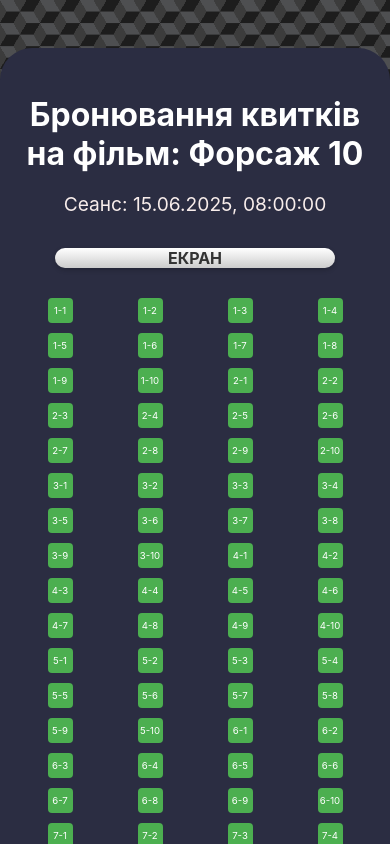
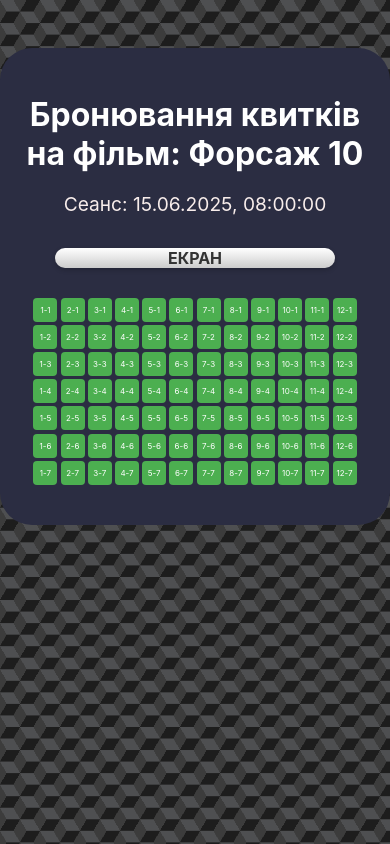
Before and after one commit to Simbobobka/LAB_8_9_10, a React (Create React App) app in the folder cinema-app/: page /booking/1 in a window 390 px wide. Shown: the top 844 px of the page. Built offline with nearby package versions, Linux system fonts and the light colour scheme.

Commit message:
css updates

```diff
--- a/cinema-app/src/App.css
+++ b/cinema-app/src/App.css
@@ -269,17 +269,36 @@
   box-shadow: 0 2px 5px rgba(0,0,0,0.2);
   border-radius: 1rem;
 }
+.cinema-hall {
+  display: flex;
+  flex-direction: column;
+  align-items: center;
+  margin: 20px 0;
+}
+
+.screen {
+  width: 80%;
+  height: 20px;
+  background: linear-gradient(to top, #ccc, #fff);
+  margin-bottom: 30px;
+  text-align: center;
+  font-weight: bold;
+  color: #333;
+  box-shadow: 0 2px 5px rgba(0,0,0,0.2);
+  border-radius: 1rem;
+}
 
 .seats-grid {
   display: grid;
-  grid-template-columns: repeat(10, 1fr);
-  gap: 10px;
+  grid-auto-flow: column; /* Місця розташовуються в колонки */
+  grid-template-rows: repeat(7, 1fr); /* Максимум 7 рядів */
+  gap: 8px 3rem; /* Вертикальний проміжок 8px, горизонтальний 20px */
   justify-items: center;
 }
 
 .seat {
-  width: 30px;
-  height: 30px;
+  width: 3rem;
+  height: 3rem;
   background-color: #4CAF50;
   color: white;
   display: flex;
@@ -302,13 +321,13 @@
 .selected-seats {
   margin-top: 30px;
   padding: 20px;
-  background-color: #f9f9f9;
+  background-color: #30324b;
   border-radius: 8px;
 }
 
 .confirm-button {
   padding: 10px 20px;
-  background-color: #e50914;
+  background-color: #3d405b;
   color: white;
   border: none;
   border-radius: 4px;
@@ -319,24 +338,30 @@
 }
 
 .confirm-button:hover {
-  background-color: #b2070f;
+  background-color: #202d9d;
 }
 
 /* Адаптивність для кінозалу */
 @media (max-width: 768px) {
   .seats-grid {
-    grid-template-columns: repeat(5, 1fr);
+    gap: 0.2rem 0.2rem;
   }
 
   .seat {
-    width: 25px;
-    height: 25px;
+    width: 1.5rem;
+    height: 1.5rem;
     font-size: 0.6rem;
   }
 }
 
 @media (max-width: 480px) {
   .seats-grid {
-    grid-template-columns: repeat(4, 1fr);
+    gap: 0.2rem 0.2rem;
+  }
+
+  .seat {
+    width: 1.5rem;
+    height: 1.5rem;
+    font-size: 0.5rem;
   }
 }
--- a/cinema-app/src/components/CinemaHall.jsx
+++ b/cinema-app/src/components/CinemaHall.jsx
@@ -3,8 +3,8 @@
 
 const CinemaHall = ({ selectedSeats, onSeatSelect }) => {
   // Створюємо схему залу - 8 рядів по 10 місць
-  const rows = 8;
-  const seatsPerRow = 10;
+  const rows = 12;
+  const seatsPerRow = 7;
 
   // Генеруємо ID місць у форматі "Ряд-Місце" ( "1-3")
   const generateSeats = () => {
```
